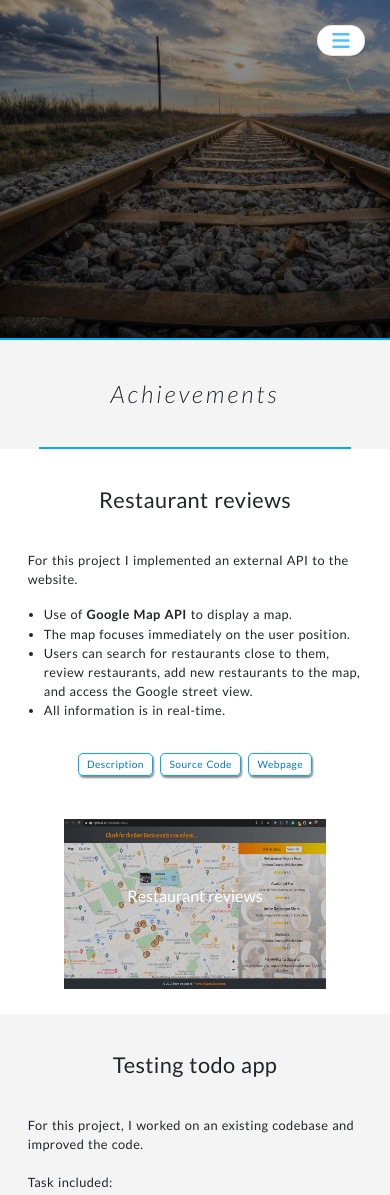
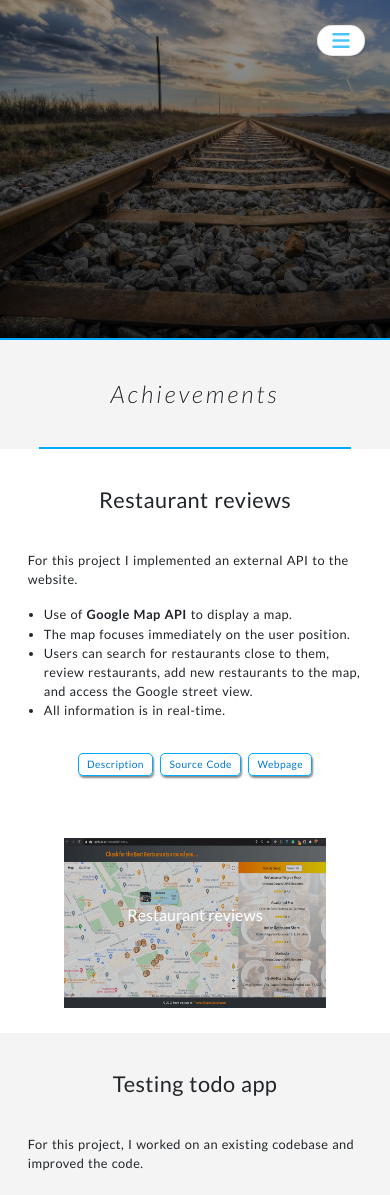
Before and after one commit to dg-t/thomasdg, a Vue app: page /achievements in a window 390 px wide. Shown: the top 1195 px of the page. Built offline with nearby package versions, Linux system fonts and the light colour scheme.

Commit message:
adjust padding image flip

```diff
--- a/src/components/Achievements/Achievement.vue
+++ b/src/components/Achievements/Achievement.vue
@@ -106,6 +106,7 @@ h3 {
   background-color: transparent;
   padding: 25px 70px 0 50px;
   height: 400px;
+  margin-top: 3%;
 }
 
 .flip-box-inner {
@@ -216,6 +217,7 @@ a:hover {
   /** IMAGE FLIP */
   .flip-box {
     height: 350px;
+    margin-top: 5%;
   }
 
   /** IMAGE SCROLL */
```
